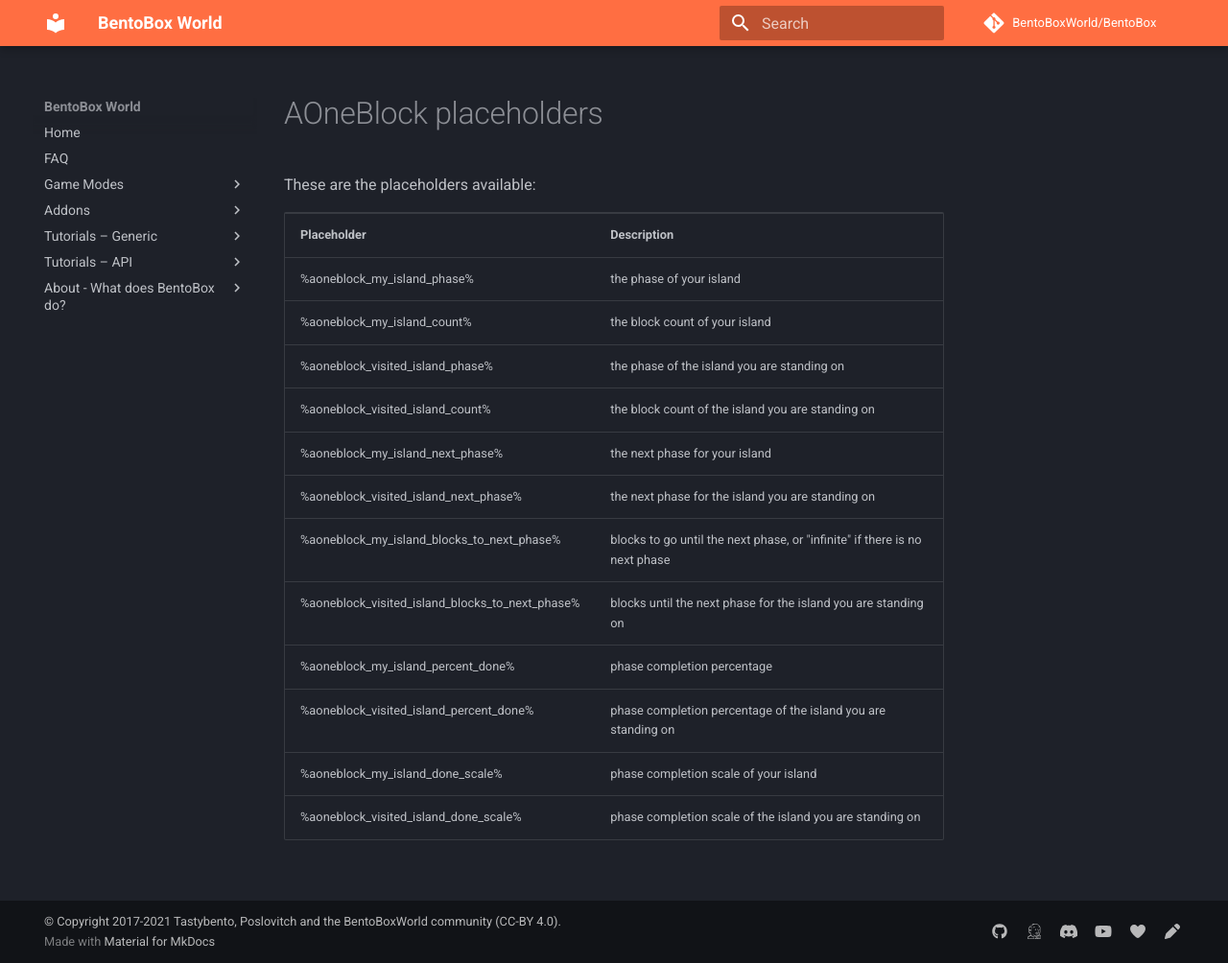
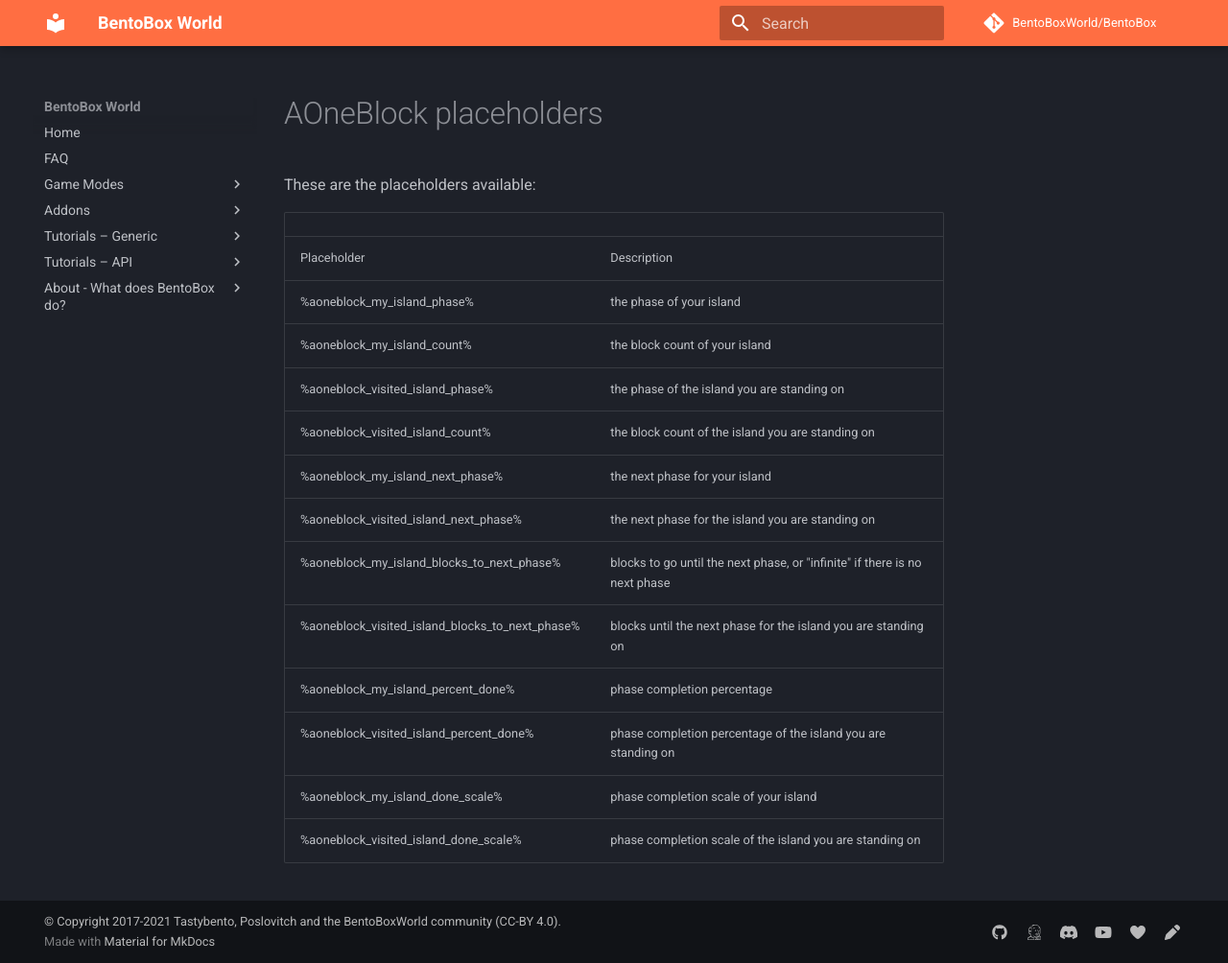
Before and after one commit to BentoBoxWorld/docs, an MkDocs documentation site: the page built from docs/gamemodes/AOneBlock/Placeholders.md, in a window 1280 px wide and 1004 px high. Shown: the whole window at 96% size. Built offline with MkDocs 1.6.1 and Material for MkDocs 9.7.7, drawn with Linux system fonts in a browser that asks for light colours; comment, search, counter and statistics services are not loaded.

Commit message:
Convert AOneBlock placeholder page to markdown

```diff
--- a/docs/gamemodes/AOneBlock/Placeholders.md
+++ b/docs/gamemodes/AOneBlock/Placeholders.md
@@ -2,58 +2,18 @@
 
 These are the placeholders available:
 
-<table align='center'>
-<tr>
-  <td align='left'><b>Placeholder</b></td>
-  <td align='left'><b>Description</b></td>
-</tr>
-<tr>
-  <td align='left'>%aoneblock_my_island_phase%
-  <td align='left'>the phase of your island
-</tr>
-<tr>
-  <td align='left'>%aoneblock_my_island_count%
-  <td align='left'>the block count of your island
-</tr>
-<tr>
-  <td align='left'>%aoneblock_visited_island_phase%
-  <td align='left'>the phase of the island you are standing on
-</tr>
-<tr>
-  <td align='left'>%aoneblock_visited_island_count%
-  <td align='left'>the block count of the island you are standing on
-</tr>
-<tr>
-  <td align='left'>%aoneblock_my_island_next_phase%
-  <td align='left'>the next phase for your island
-</tr>
-<tr>
-  <td align='left'>%aoneblock_visited_island_next_phase%
-  <td align='left'>the next phase for the island you are standing on
-</tr>
-<tr>
-  <td align='left'>%aoneblock_my_island_blocks_to_next_phase%
-  <td align='left'>blocks to go until the next phase, or "infinite" if there is no next phase
-</tr>
-<tr>
-  <td align='left'>%aoneblock_visited_island_blocks_to_next_phase%
-  <td align='left'>blocks until the next phase for the island you are standing on
-</tr>
-<tr>
-  <td align='left'>%aoneblock_my_island_percent_done%
-  <td align='left'>phase completion percentage
-</tr>
-<tr>
-  <td align='left'>%aoneblock_visited_island_percent_done%
-  <td align='left'>phase completion percentage of the island you are standing on
-</tr>
-<tr>
-  <td align='left'>%aoneblock_my_island_done_scale%
-  <td align='left'>phase completion scale of your island
-</tr>
-<tr>
-  <td align='left'>%aoneblock_visited_island_done_scale%
-  <td align='left'>phase completion scale of the island you are standing on
-</tr>
-
-</table>
+|||
+|--- |--- |
+|Placeholder|Description|
+|%aoneblock_my_island_phase%|the phase of your island|
+|%aoneblock_my_island_count%|the block count of your island|
+|%aoneblock_visited_island_phase%|the phase of the island you are standing on|
+|%aoneblock_visited_island_count%|the block count of the island you are standing on|
+|%aoneblock_my_island_next_phase%|the next phase for your island|
+|%aoneblock_visited_island_next_phase%|the next phase for the island you are standing on|
+|%aoneblock_my_island_blocks_to_next_phase%|blocks to go until the next phase, or "infinite" if there is no next phase|
+|%aoneblock_visited_island_blocks_to_next_phase%|blocks until the next phase for the island you are standing on|
+|%aoneblock_my_island_percent_done%|phase completion percentage|
+|%aoneblock_visited_island_percent_done%|phase completion percentage of the island you are standing on|
+|%aoneblock_my_island_done_scale%|phase completion scale of your island|
+|%aoneblock_visited_island_done_scale%|phase completion scale of the island you are standing on|
```
